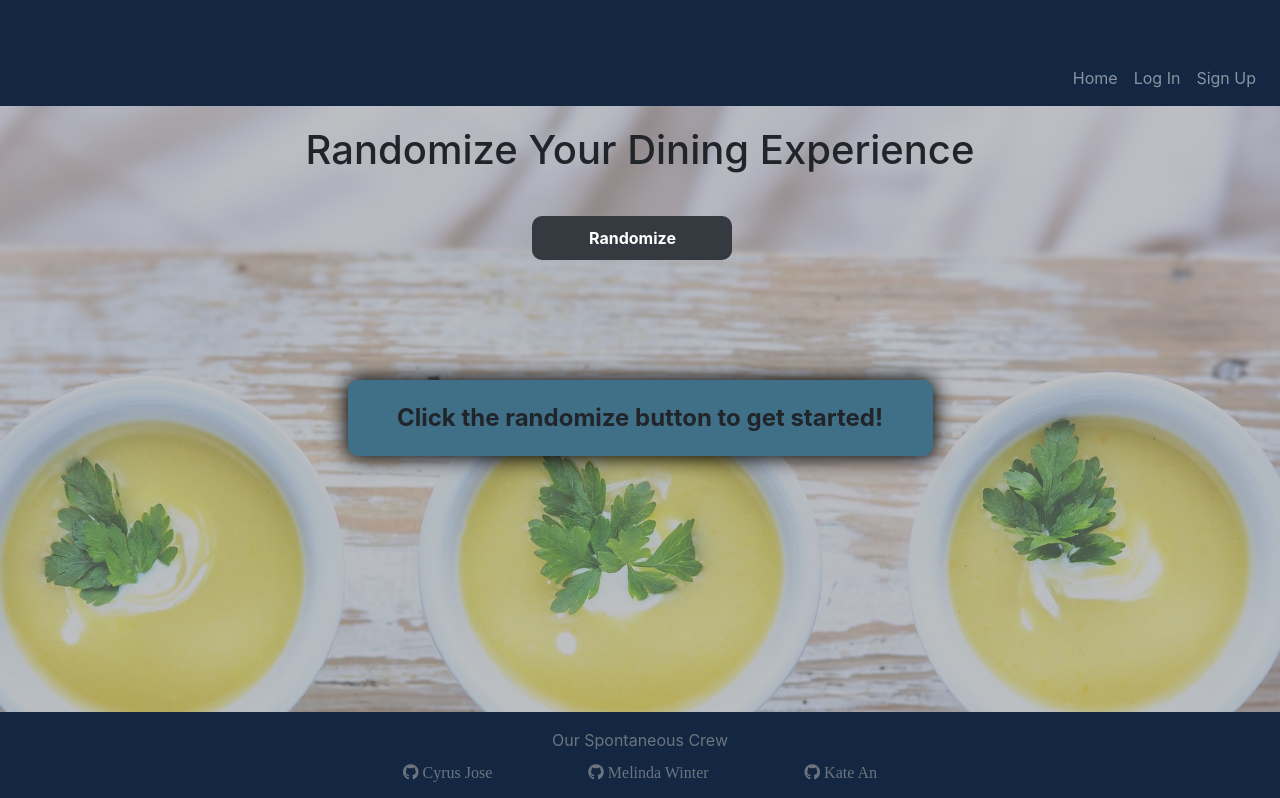
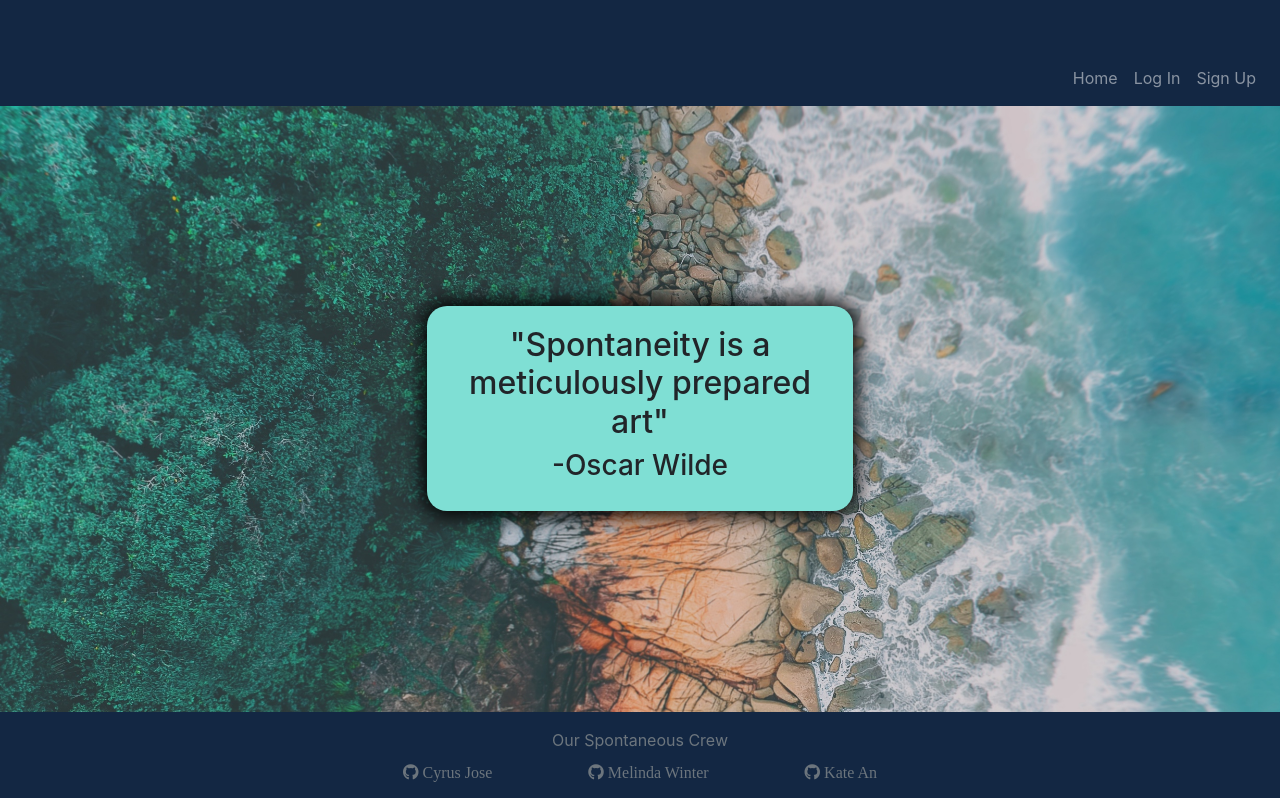
Before and after one commit to katean004/Spontaneous-Weekend-3.0, a React (Create React App) app in the folder client/: page / in a window 1280 px wide. Shown: the top 798 px of the page. Built offline with nearby package versions, Linux system fonts and the light colour scheme; no server answers.

Commit message:
fixed typo

```diff
--- a/client/src/App.js
+++ b/client/src/App.js
@@ -115,7 +115,7 @@ class App extends Component {
               );
             }}
           />
-          <Route exactpath="/restaurant" component={Restaurant} />
+          <Route exact path="/restaurant" component={Restaurant} />
           <Route exact path="/movie" component={Movie} />
           <Route path="/" component={LandingPage} />
           <Route
```
Also changed, not shown: 10 other files (tests, documents, lock files or other folders).
